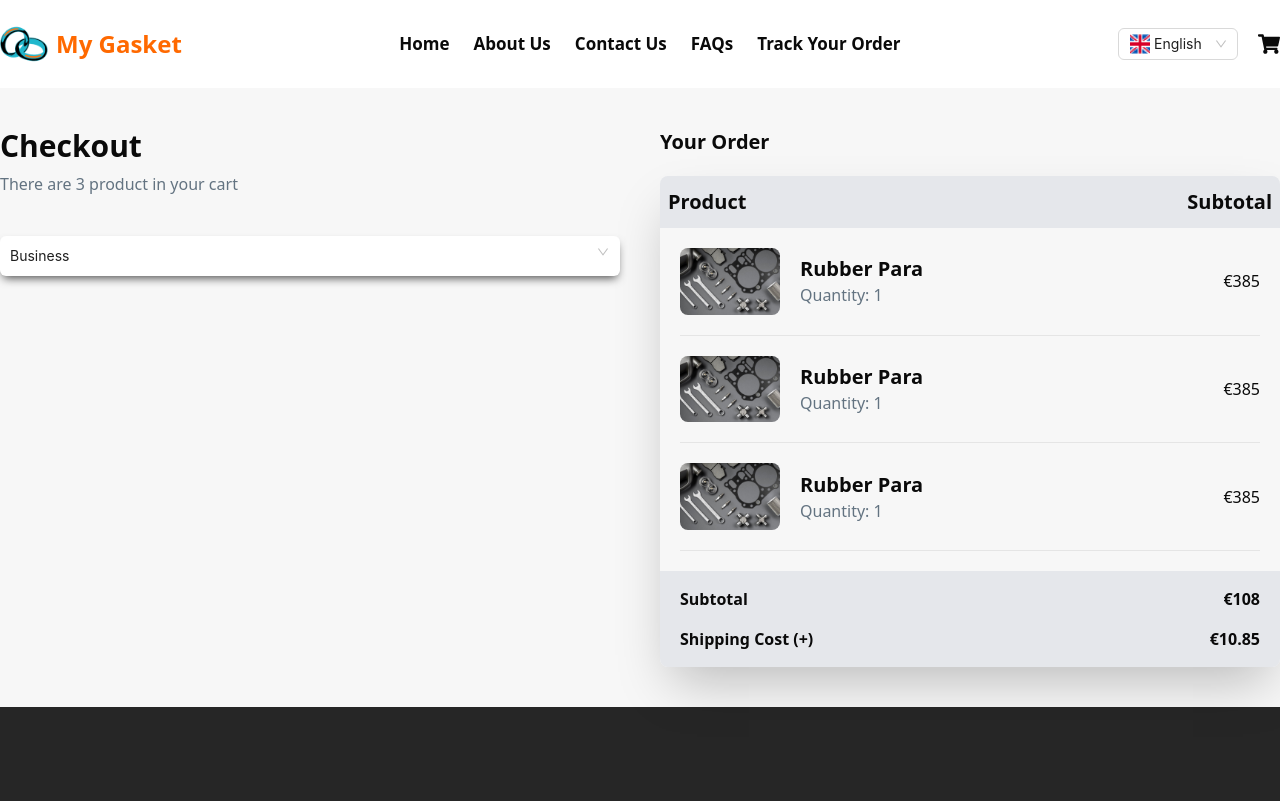
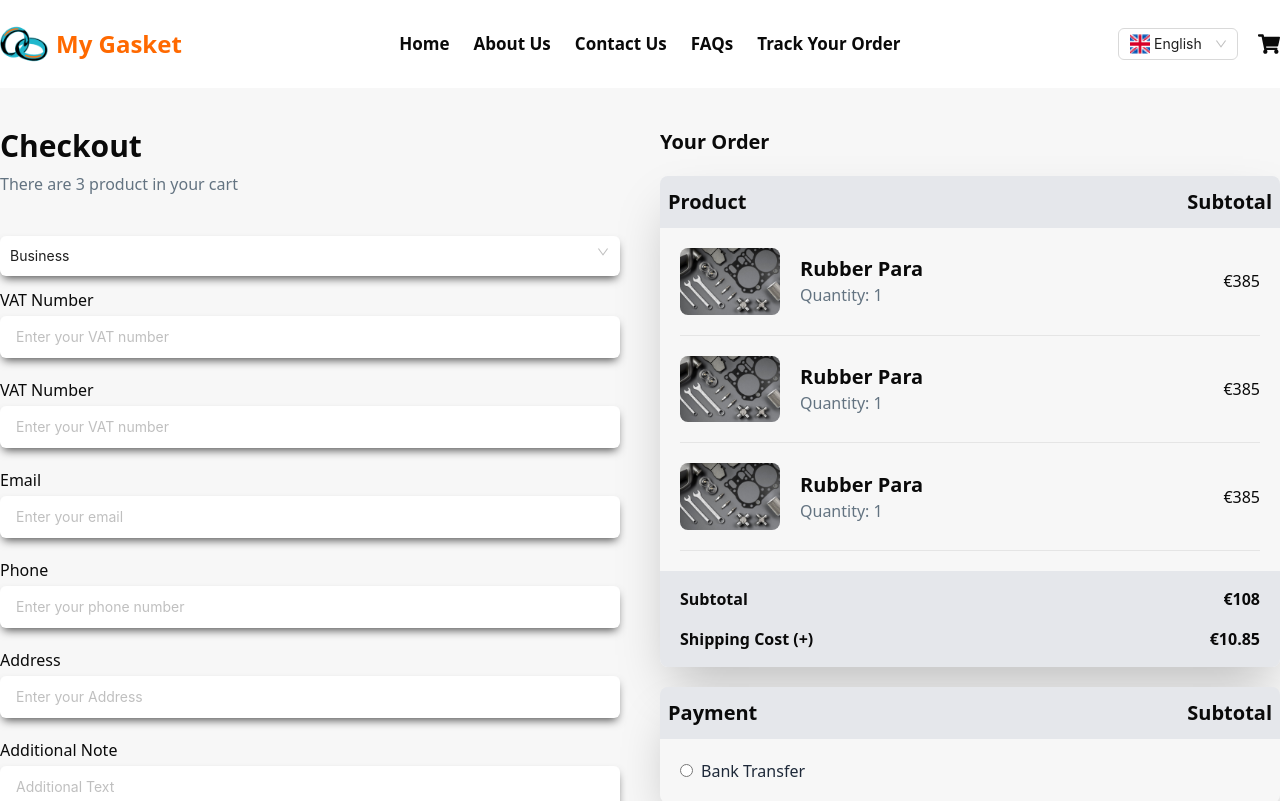
Before and after one commit to shukumar-542/my-gasket, a Next.js app: page /checkout in a window 1280 px wide. Shown: the top 801 px of the page. Built offline with nearby package versions, Linux system fonts and the light colour scheme.

Commit message:
Implement conditionally show the checkout page

```diff
--- a/src/app/(withCommonLayout)/checkout/page.tsx
+++ b/src/app/(withCommonLayout)/checkout/page.tsx
@@ -1,8 +1,9 @@
 "use client";
-import { Select } from "antd";
+import { Input, Select } from "antd";
 import React, { useState } from "react";
 import img from "../../../assets/product2.png";
 import Image from "next/image";
+import TextArea from "antd/es/input/TextArea";
 const CheckOutPage = () => {
   const [businessType, setBusinessType] = useState("business");
   const handleChange = (value: string) => {
@@ -28,6 +29,71 @@ const CheckOutPage = () => {
                 { value: "business", label: "Business" },
                 { value: "personal", label: "Personal" },
               ]}
+            />
+          </div>
+
+          {businessType == "business" ? (
+            <div>
+              <p className="mt-5 mb-1">VAT Number</p>
+              <Input
+                rootClassName="custom-input"
+                placeholder="Enter your VAT number"
+              />
+            </div>
+          ) : (
+            <div>
+              <p className="mt-5 mb-1">Full Name</p>
+              <Input
+                rootClassName="custom-input"
+                placeholder="Enter your Full Name"
+              />
+            </div>
+          )}
+
+          {
+            businessType == "business" ?  <div>
+            <p className="mt-5 mb-1">VAT Number</p>
+            <Input
+              rootClassName="custom-input"
+              placeholder="Enter your VAT number"
+            />
+          </div> : <div>
+            <p className="mt-5 mb-1">Social Security Number</p>
+            <Input
+              rootClassName="custom-input"
+              placeholder="Enter your Social Security Number"
+            />
+          </div>
+          }
+
+
+          <div>
+            <p className="mt-5 mb-1">Email</p>
+            <Input
+              rootClassName="custom-input"
+              placeholder="Enter your email"
+            />
+          </div>
+          <div>
+            <p className="mt-5 mb-1">Phone</p>
+            <Input
+              rootClassName="custom-input"
+              placeholder="Enter your phone number"
+            />
+          </div>
+          <div>
+            <p className="mt-5 mb-1">Address</p>
+            <Input
+              rootClassName="custom-input"
+              placeholder="Enter your Address"
+            />
+          </div>
+          <div>
+            <p className="mt-5 mb-1">Additional Note</p>
+            <TextArea
+              rows={4}
+              rootClassName="custom-input"
+              placeholder="Additional Text"
             />
           </div>
         </div>
@@ -95,6 +161,29 @@ const CheckOutPage = () => {
               <p>€10.85</p>
             </div>
           </div>
+
+          {/* Payment card */}
+          <div className="shadow-2xl rounded-md  mt-5">
+            <div className="flex justify-between bg-[#E5E7EB] py-3 rounded-tl-md  rounded-tr-md text-xl font-semibold p-2">
+              <p>Payment </p>
+              <p>Subtotal</p>
+            </div>
+            <label className="flex items-center space-x-2 cursor-pointer p-5">
+              <input
+                type="radio"
+                name="paymentMethod"
+                value="bankTransfer"
+                className="form-radio text-blue-600 focus:ring-blue-500"
+                // defaultChecked
+              />
+              <span className="text-gray-800">Bank Transfer</span>
+            </label>
+          </div>
+
+          {/* Checkout button */}
+          <button className="bg-[#F97316] w-full mt-5 rounded-sm text-white py-2 text-[20px] shadow-2xl">
+            Place an Order
+          </button>
         </div>
       </div>
     </div>
--- a/src/app/globals.css
+++ b/src/app/globals.css
@@ -123,3 +123,17 @@
   box-shadow: 0 5px 10px -3px rgba(0, 0, 0, 0.7) !important;
   padding: 20px 10px !important;
 }
+
+.custom-input {
+  border: none !important;
+  box-shadow: 0 5px 10px -3px rgba(0, 0, 0, 0.7) !important;
+  padding: 10px 16px; /* custom padding */
+  border-radius: 6px;
+}
+
+.custom-input:focus,
+.custom-input:focus-within,
+.custom-input-focused {
+  box-shadow: 0 5px 10px -3px rgba(0, 0, 0, 0.7) !important;
+  outline: none;
+}
```
